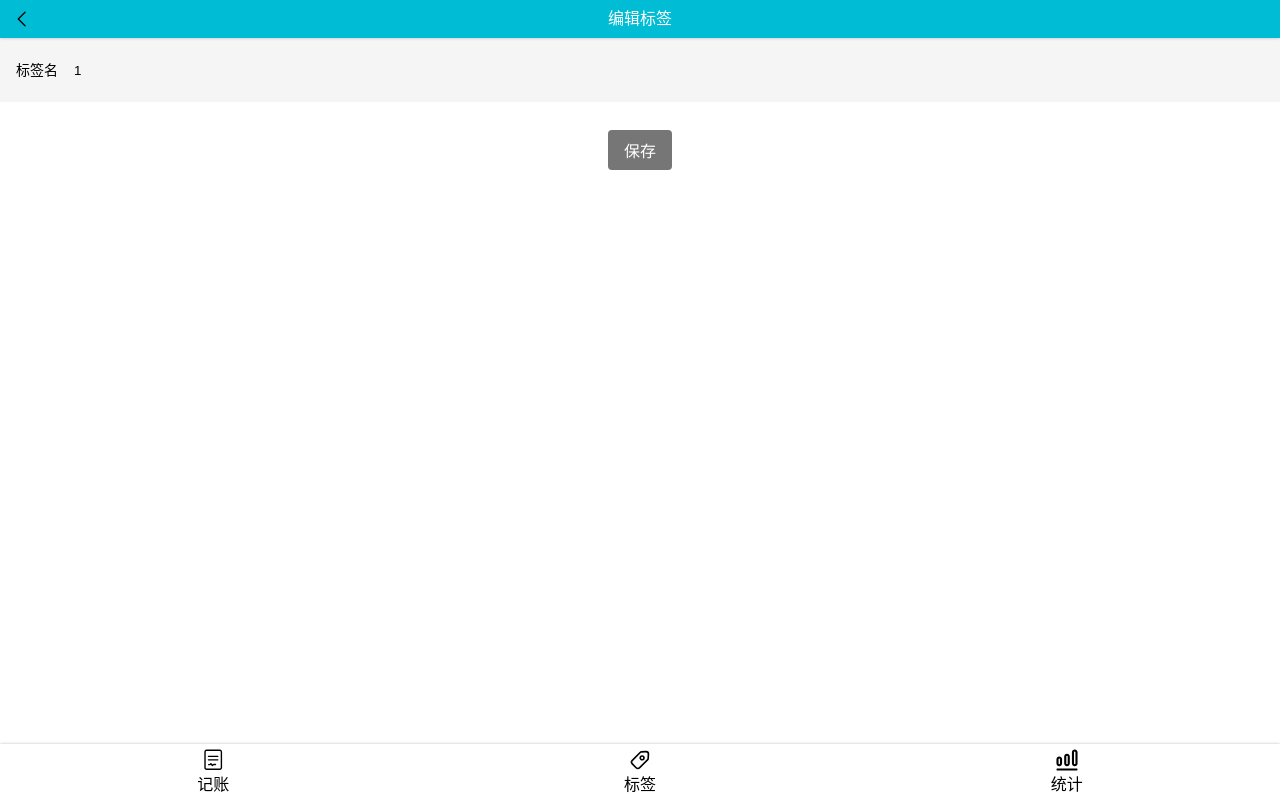
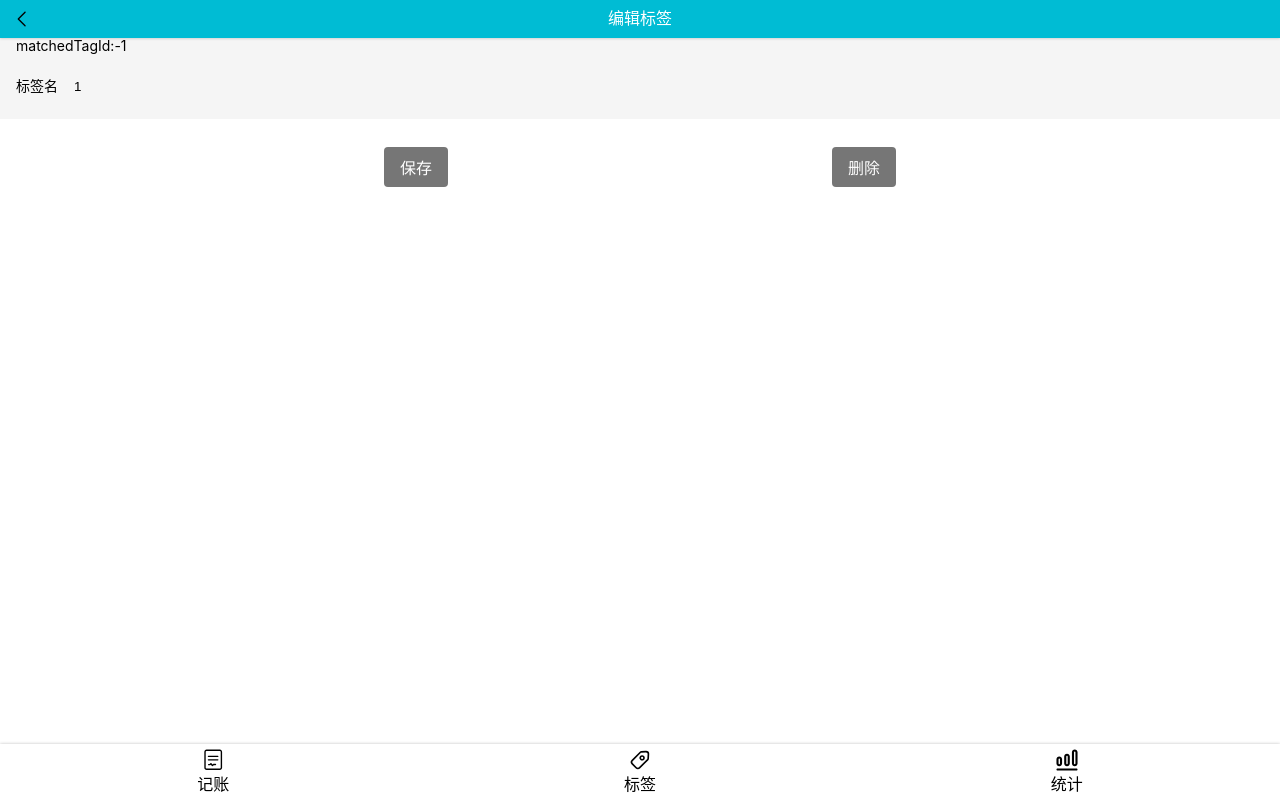
Before and after one commit to yingjieweb/charge2, a React app: page /#/tag/1 in a window 1280 px wide. Built offline with nearby package versions, Linux system fonts and the light colour scheme.

Commit message:
optimize saveTag and deleteTag function

```diff
--- a/src/scripts/useTags.tsx
+++ b/src/scripts/useTags.tsx
@@ -13,25 +13,20 @@ const useTags = () => {
     }
   }
   const findTag = (tagParams:string) => {return tags.filter(tag => tag === tagParams)[0]};
-  const saveTag = (routerTag:string, newTag:string) => {
-    console.log(newTag);
-    setTags(tags.map((tag) => {
-      return tag === routerTag ? newTag : tag;
-    }))
-    console.log(tags)
-
-    /*const tagsClone = JSON.parse(JSON.stringify(tags));
-    let matchedTagIndex = tagsClone.indexOf(matchedTag);
-    tagsClone.splice(matchedTagIndex, 1);
-    tagsClone.push(newTag);
-    setTags(tagsClone);*/
+  const findTagId = (tagName:string) => {return tags.indexOf(tagName)};
+  const saveTag = (matchedTagId:number, newTag:string) => {
+    let tagsClone = tags;
+    tagsClone.splice(matchedTagId,1, newTag);
+    setTags(tagsClone);
   };
-  const deleteTag = (matchedTag:string) => {
-    console.log('delete');
-    setTags(tags.filter(item => item !== matchedTag));
-    console.log(tags);
+  const deleteTag = (matchedTagId:number) => {
+    let tagsClone = tags;
+    tagsClone.splice(matchedTagId,1);
+    setTags(tagsClone);
+    alert('删除成功');
+    window.history.back();
   }
-  return {tags, setTags, addTag, findTag, saveTag, deleteTag};
+  return {tags, setTags, addTag, findTag, findTagId, saveTag, deleteTag};
 }
 
 export {useTags}
--- a/src/views/TagEdit.tsx
+++ b/src/views/TagEdit.tsx
@@ -11,9 +11,9 @@ type Params = {
 }
 
 const TagEdit:React.FC = (props) => {
-  const {findTag, saveTag, deleteTag} = useTags();
+  const {findTagId, saveTag, deleteTag} = useTags();
   let {routerTag} = useParams<Params>();
-  const matchedTag = findTag(routerTag);
+  const matchedTagId = findTagId(routerTag);
   let newTag = routerTag;
   const onChange: ChangeEventHandler<HTMLInputElement> = (event) => {
     // updateTag(matchedTagId, event.target.value);
@@ -22,11 +22,12 @@ const TagEdit:React.FC = (props) => {
   return (
       <Layout title='编辑标签' leftIconName='left'>
         <Wrapper>
+          {'matchedTagId:' + matchedTagId}
           <Input label="标签名" type="text" placeholder="请输入新的标签名" defaultValue={routerTag} onChange={onChange}></Input>
         </Wrapper>
         <ButtonsWrapper>
-          <Button onClick={() => {saveTag(matchedTag, newTag)}}>保存</Button>
-          {/*<Button onClick={() => {deleteTag(matchedTag)}}>删除</Button>*/}
+          <Button onClick={() => {saveTag(matchedTagId, newTag)}}>保存</Button>
+          <Button onClick={() => {deleteTag(matchedTagId)}}>删除</Button>
         </ButtonsWrapper>
       </Layout>
   )
```
